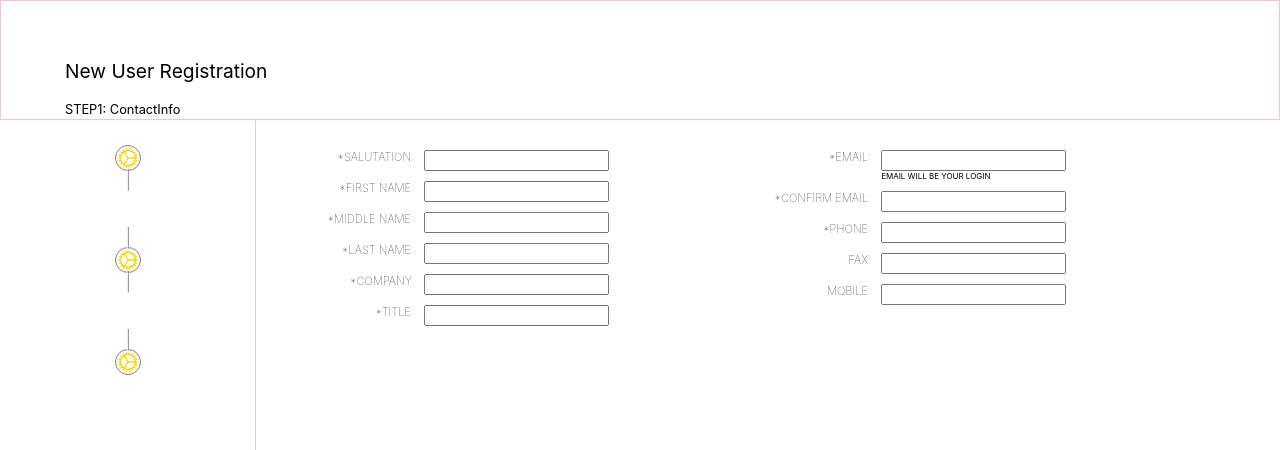
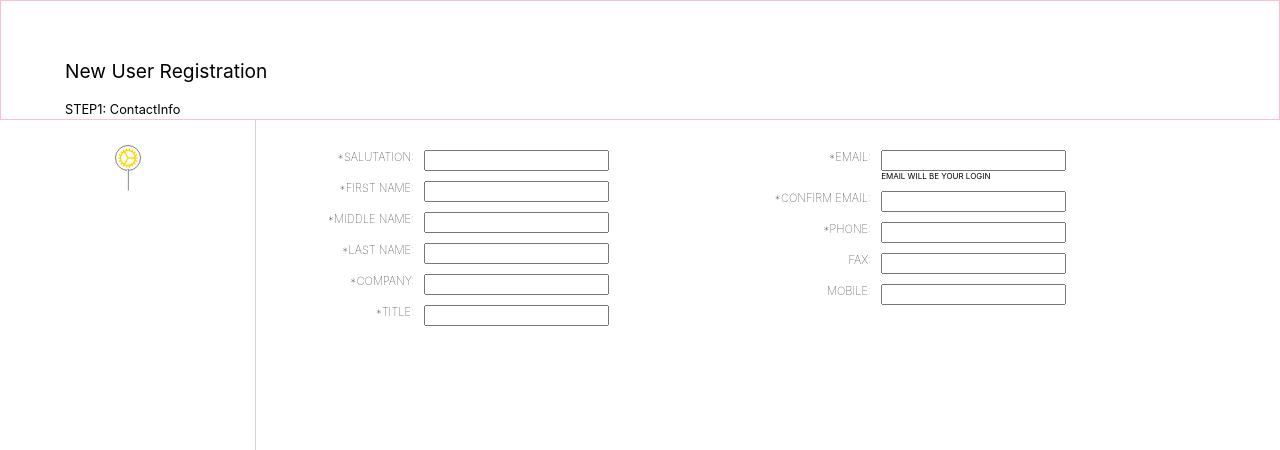
Before and after one commit to DiamondDigger/registration_wizard_form, a React (Create React App) app: page / in a window 1280 px wide. Shown: the top 450 px of the page. Built offline with nearby package versions, Linux system fonts and the light colour scheme.

Commit message:
connect step views with buttons

```diff
--- a/src/components/AsideMenu.jsx
+++ b/src/components/AsideMenu.jsx
@@ -2,10 +2,10 @@ import React from "react";
 import { Wrapper } from "../styles/StyledAsideMenu";
 import Stepper from "./Steps/Stepper";
 
-const AsideMenu = () => {
+const AsideMenu = ({ state }) => {
   return (
     <Wrapper>
-      <Stepper />
+      <Stepper state={state} />
     </Wrapper>
   );
 };
--- a/src/components/FormContainer.jsx
+++ b/src/components/FormContainer.jsx
@@ -5,7 +5,7 @@ import StepSection from "./StepSection";
 const FormContainer = ({ state, handleInput }) => {
   return (
     <>
-      <AsideMenu />
+      <AsideMenu state={state} />
       <StepSection state={state} handleInput={handleInput} />
     </>
   );
--- a/src/components/Steps/Stepper.jsx
+++ b/src/components/Steps/Stepper.jsx
@@ -7,15 +7,34 @@ import {
   StyledHr,
 } from "../../styles/Stepper";
 
-const Stepper = () => {
+const Stepper = ({ state }) => {
+  const switchStep = ({ step }) => {
+    if (!state) {
+      return;
+    }
+    switch (step) {
+      case 1: {
         return (
-    <Wrapper>
           <StepperWrapper>
             <StepIcon>
               <IoIosCog />
             </StepIcon>
             <StyledHr />
           </StepperWrapper>
+        );
+      }
+      case 3: {
+        return (
+          <StepperWrapper>
+            <StyledHr />
+            <StepIcon>
+              <IoIosCog />
+            </StepIcon>
+          </StepperWrapper>
+        );
+      }
+      default: {
+        return (
           <StepperWrapper>
             <StyledHr />
             <StepIcon>
@@ -23,14 +42,11 @@ const Stepper = () => {
             </StepIcon>
             <StyledHr />
           </StepperWrapper>
-      <StepperWrapper>
-        <StyledHr />
-        <StepIcon>
-          <IoIosCog />
-        </StepIcon>
-      </StepperWrapper>
-    </Wrapper>
         );
+      }
+    }
+  };
+  return <Wrapper>{switchStep(state)}</Wrapper>;
 };
 
 export default Stepper;
```
Lines whose indentation alone changed are shown as unchanged.
